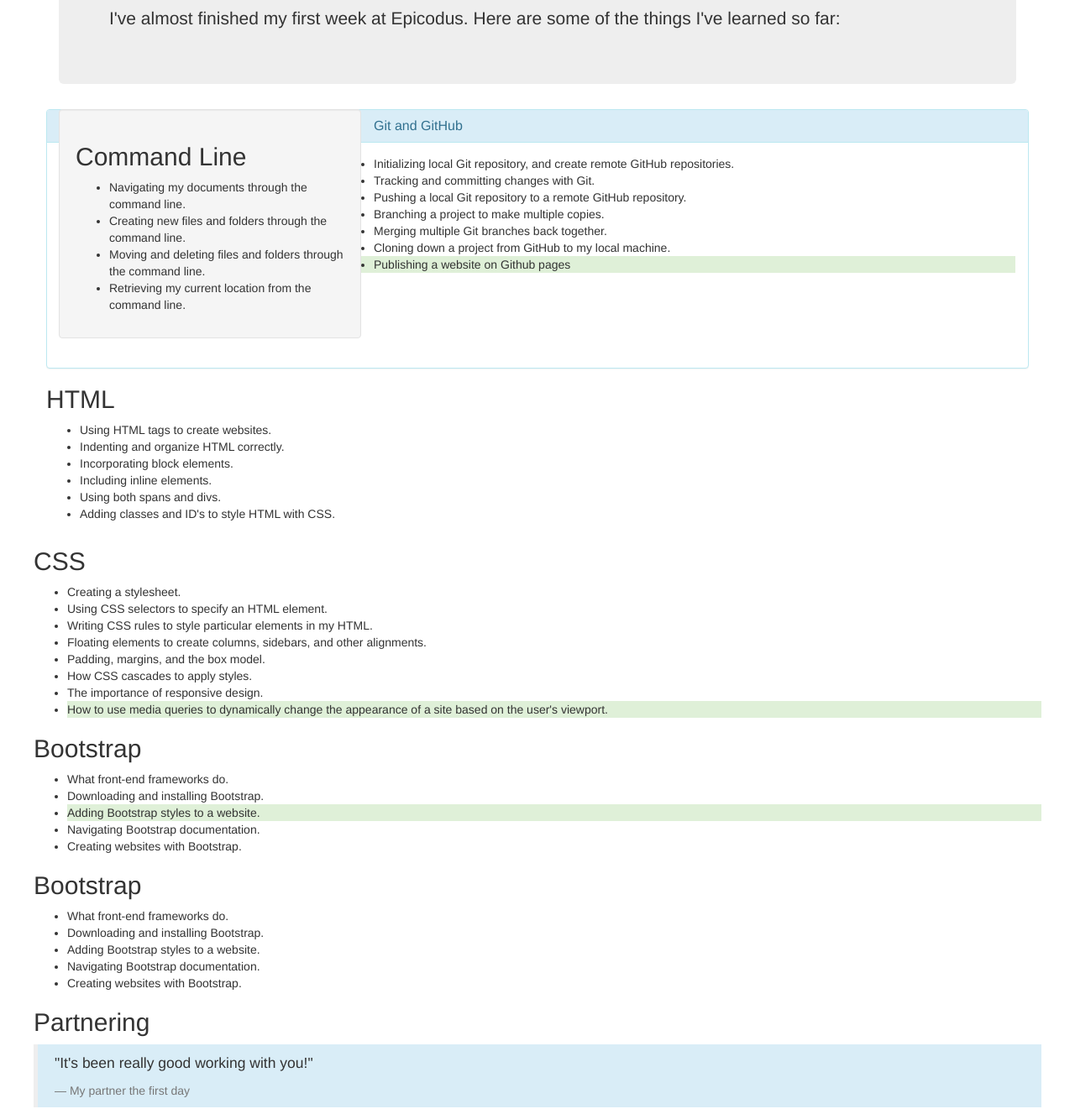
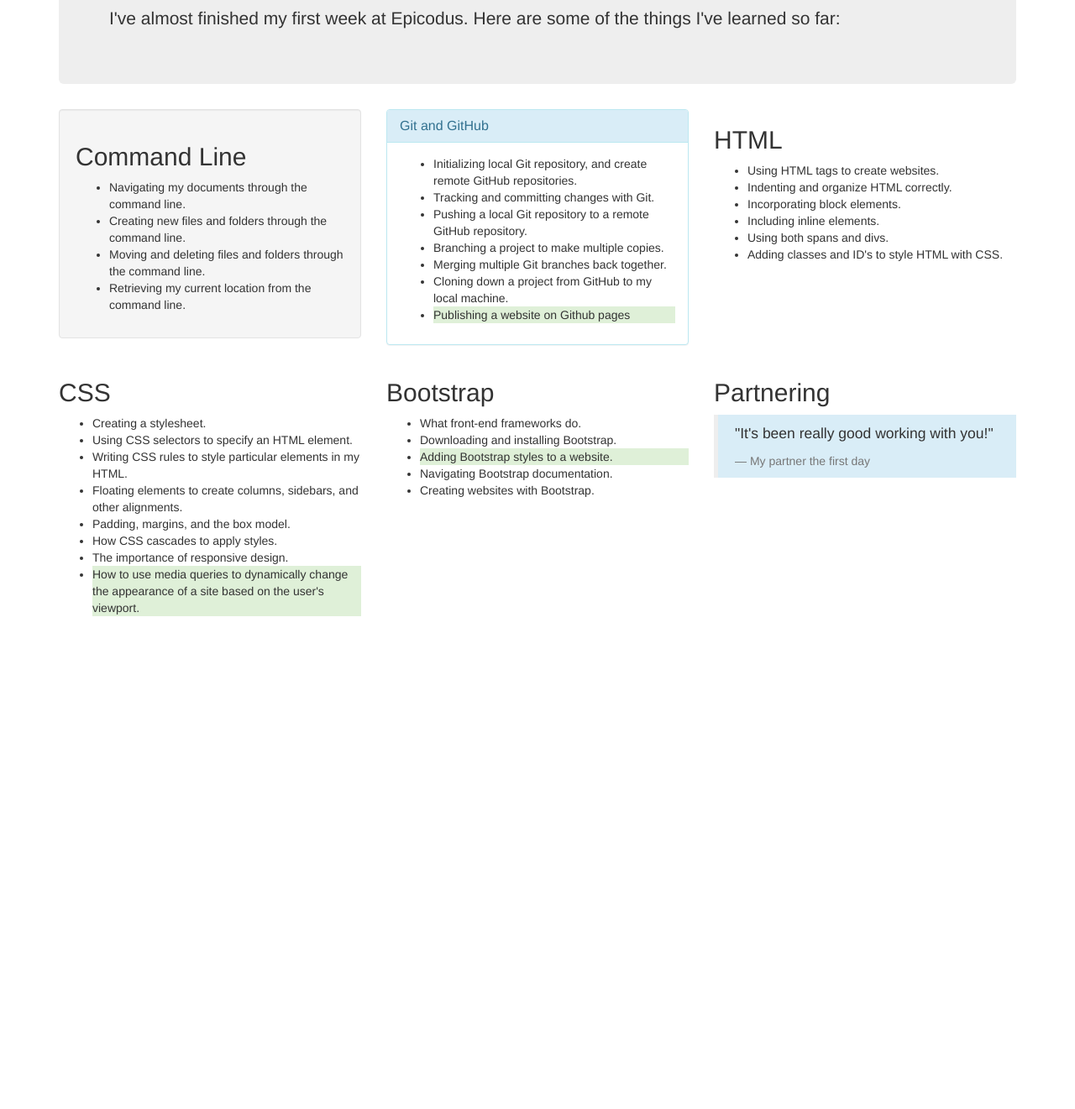
Before and after one commit to davidabutler92/bootstrap-test, a plain HTML site: page index.html in a window 1280 px wide. Shown: the part 140-1461 px from the top of the page at 84% size. After the commit the page ends 884 px from the top, so only its background shows below. Drawn offline with Linux system fonts and the light colour scheme.

Commit message:
Add colums to CSS, bootstrap, partnering

```diff
--- a/index.html
+++ b/index.html
@@ -24,6 +24,7 @@
          </ul>
          </div>
         </div>
+  <div class="col-md-4">
     <div class="panel panel-info">
       <div class="panel-heading">
         <h2 class="panel-title">Git and GitHub</h2>
@@ -40,6 +41,8 @@
       </ul>
     </div>
   </div>
+</div>
+  <div class="col-md-4">
     <h2>HTML</h2>
       <ul>
         <li>Using HTML tags to create websites.</li>
@@ -49,7 +52,10 @@
         <li>Using both spans and divs.</li>
         <li>Adding classes and ID's to style HTML with CSS.</li>
       </ul>
+    </div>
+  </div>
 <div class="row">
+  <div class="col-md-4">
     <h2>CSS</h2>
       <ul>
         <li>Creating a stylesheet.</li>
@@ -61,6 +67,8 @@
         <li>The importance of responsive design.</li>
         <li class="bg-success">How to use media queries to dynamically change the appearance of a site based on the user's viewport.</li>
       </ul>
+    </div>
+  <div class="col-md-4">
     <h2>Bootstrap</h2>
       <ul>
         <li>What front-end frameworks do.</li>
@@ -69,14 +77,8 @@
         <li>Navigating Bootstrap documentation.</li>
         <li>Creating websites with Bootstrap.</li>
       </ul>
-    <h2>Bootstrap</h2>
-      <ul>
-        <li>What front-end frameworks do.</li>
-        <li>Downloading and installing Bootstrap.</li>
-        <li>Adding Bootstrap styles to a website.</li>
-        <li>Navigating Bootstrap documentation.</li>
-        <li>Creating websites with Bootstrap.</li>
-      </ul>
+  </div>
+  <div class="col-md-4">
     <h2>Partnering</h2>
         <blockquote class="bg-info">
           <p>"It's been really good working with you!"</p>
@@ -84,5 +86,6 @@
         </blockquote>
       </div>
     </div>
+   </div>
   </body>
 </html>
```
Lines whose indentation alone changed are shown as unchanged.
